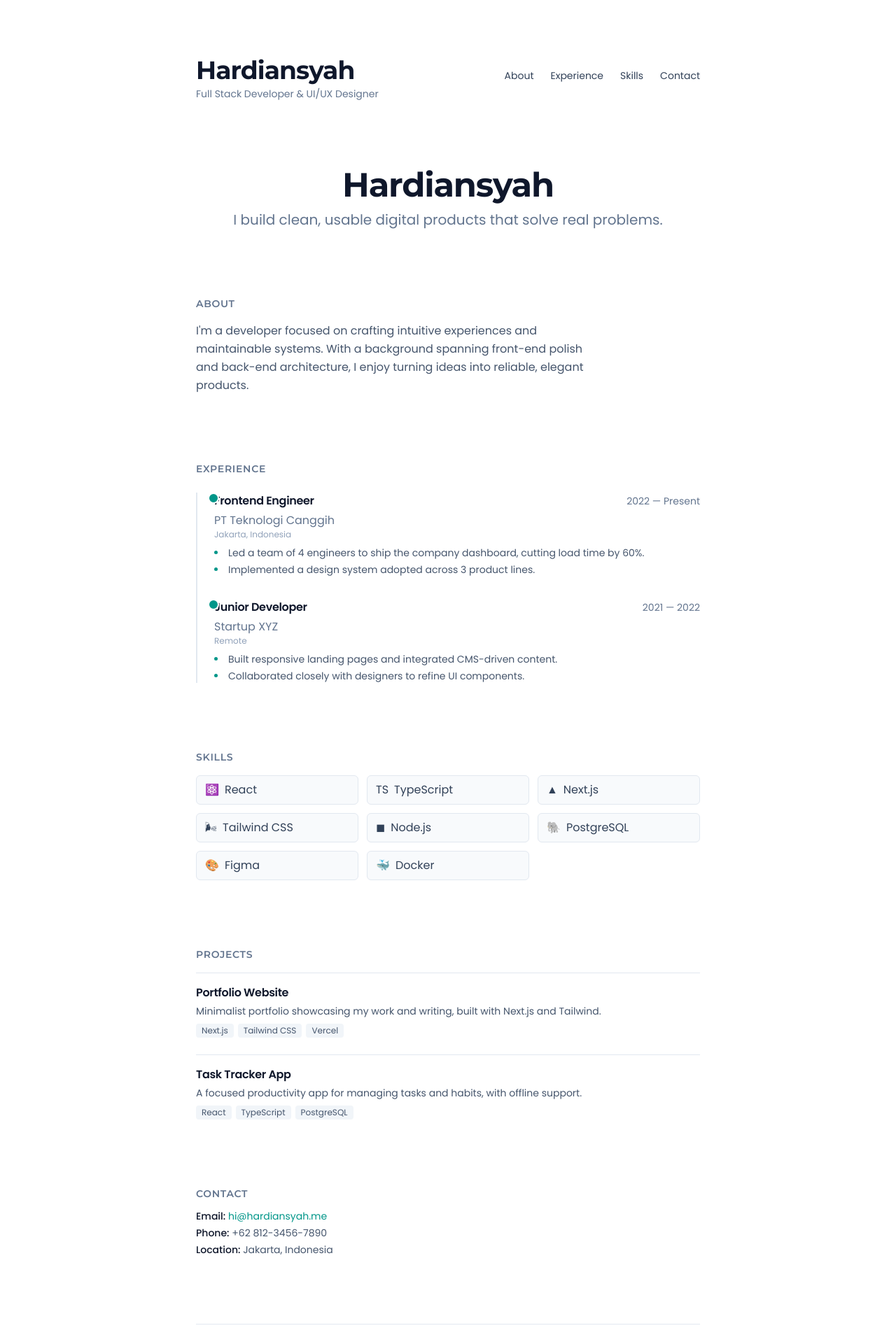
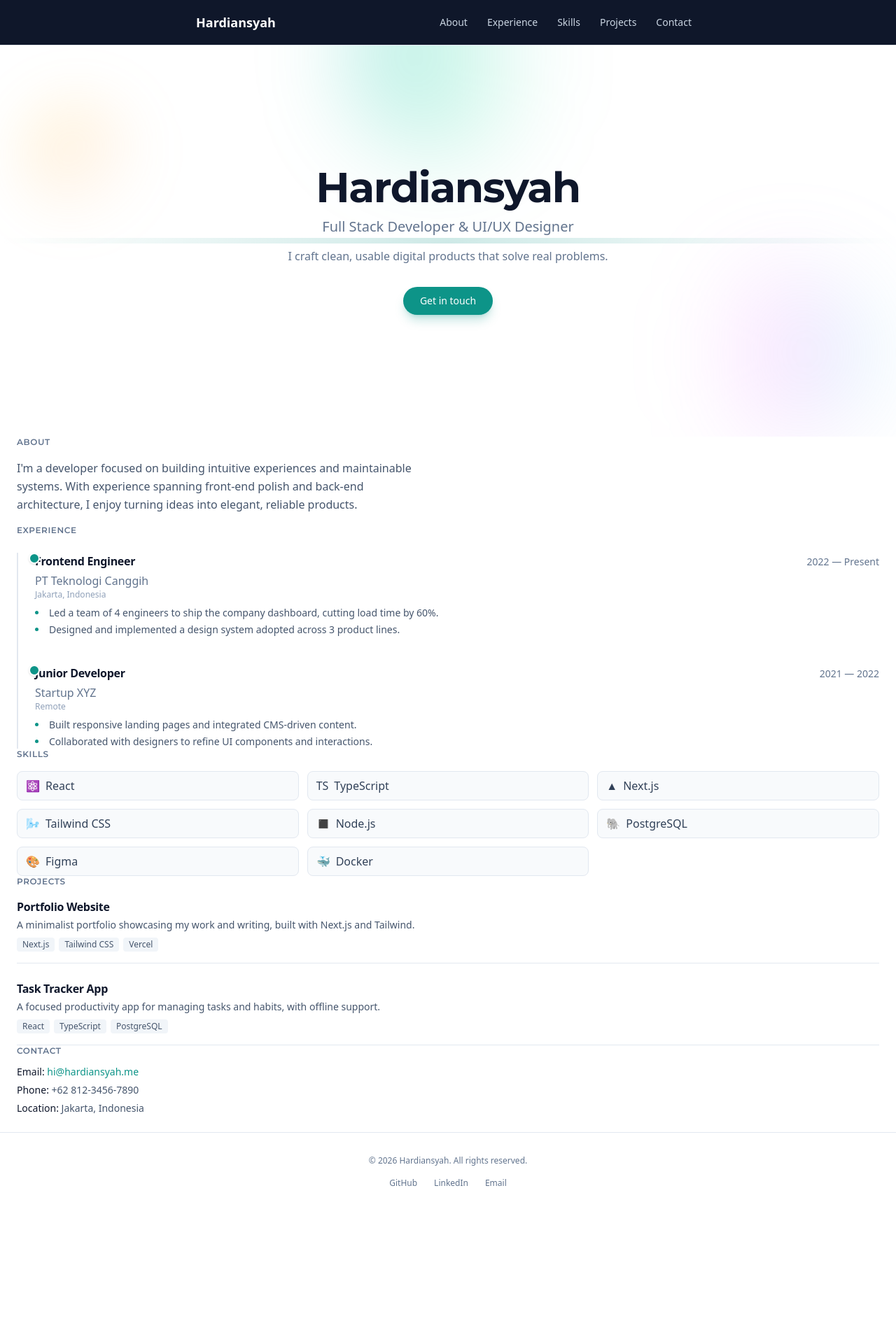
Before and after one commit to hardiansyahid/hardiansyah, a Next.js app: page / in a window 1280 px wide. Shown: the top 1918 px of the page at 70% size. After the commit the page ends 1731 px from the top, so only its background shows below. Built offline with nearby package versions, Linux system fonts and the light colour scheme.

Commit message:
Redesign CV page: dark primary, teal accent, parallax hero, fade-in sections, smooth scroll nav

```diff
--- a/src/app/globals.css
+++ b/src/app/globals.css
@@ -3,26 +3,33 @@
 :root {
   --background: #ffffff;
   --foreground: #171717;
-  --muted: #525252;
-  --border: #e5e5e5;
-  --accent: #0d9488;
+  --primary: #0f172a; /* slate-950 — dark primary */
+  --primary-light: #1e293b; /* slate-900 */
+  --accent: #0d9488; /* teal-600 */
+  --accent-light: #14b8a0; /* teal-500 */
+  --muted: #64748b;
+  --border: #e2e8f0;
 }
 
 @theme inline {
   --color-background: var(--background);
   --color-foreground: var(--foreground);
+  --color-primary: var(--primary);
+  --color-primary-light: var(--primary-light);
+  --color-accent: var(--accent);
   --color-muted: var(--muted);
   --color-border: var(--border);
-  --color-accent: var(--accent);
 }
 
 @media (prefers-color-scheme: dark) {
   :root {
-    --background: #0a0a0a;
-    --foreground: #ededed;
-    --muted: #a1a1aa;
-    --border: #272727;
+    --background: #020617; /* slate-950 almost black */
+    --foreground: #e2e8f0;
+    --primary: #0f172a;
+    --primary-light: #1e293b;
     --accent: #14b8a0;
+    --muted: #94a3b8;
+    --border: #1e293b;
   }
 }
 
@@ -31,6 +38,7 @@
     background: var(--background);
     color: var(--foreground);
     font-family: var(--font-poppins);
+    scroll-behavior: smooth;
   }
 
   h1,
@@ -43,4 +51,24 @@
     font-weight: 600;
     letter-spacing: -0.02em;
   }
+
+  a {
+    color: inherit;
+    text-decoration: none;
+  }
 }
+
+/* decorative keyframes */
+@keyframes pulse-slow {
+  0%,
+  100% {
+    opacity: 0.6;
+  }
+  50% {
+    opacity: 1;
+  }
+}
+
+.animate-pulse-slow {
+  animation: pulse-slow 4s ease-in-out infinite;
+}
--- a/src/app/page.tsx
+++ b/src/app/page.tsx
@@ -1,5 +1,7 @@
 import { poppins, montserrat } from "@/lib/fonts";
 import CopyrightYear from "@/components/CopyrightYear";
+import Parallax from "@/components/Parallax";
+import FadeInSection from "@/components/FadeInSection";
 
 type Job = {
   title: string;
@@ -21,16 +23,24 @@ type Project = {
   link: string;
 };
 
+const navItems = [
+  { label: "About", href: "#about" },
+  { label: "Experience", href: "#experience" },
+  { label: "Skills", href: "#skills" },
+  { label: "Projects", href: "#projects" },
+  { label: "Contact", href: "#contact" },
+];
+
 export default function Home() {
-  // TODO: replace with your real data
+  // TODO: replace these with your real info
   const name = "Hardiansyah";
   const role = "Full Stack Developer & UI/UX Designer";
   const tagline =
-    "I build clean, usable digital products that solve real problems.";
+    "I craft clean, usable digital products that solve real problems.";
 
-  const about = `I'm a developer focused on crafting intuitive experiences and
-    maintainable systems. With a background spanning front-end polish and
-    back-end architecture, I enjoy turning ideas into reliable, elegant
+  const about = `I'm a developer focused on building intuitive experiences and
+    maintainable systems. With experience spanning front-end polish and
+    back-end architecture, I enjoy turning ideas into elegant, reliable
     products.`;
 
   const jobs: Job[] = [
@@ -41,7 +51,7 @@ export default function Home() {
       location: "Jakarta, Indonesia",
       duties: [
         "Led a team of 4 engineers to ship the company dashboard, cutting load time by 60%.",
-        "Implemented a design system adopted across 3 product lines.",
+        "Designed and implemented a design system adopted across 3 product lines.",
       ],
     },
     {
@@ -51,7 +61,7 @@ export default function Home() {
       location: "Remote",
       duties: [
         "Built responsive landing pages and integrated CMS-driven content.",
-        "Collaborated closely with designers to refine UI components.",
+        "Collaborated with designers to refine UI components and interactions.",
       ],
     },
   ];
@@ -71,7 +81,7 @@ export default function Home() {
     {
       title: "Portfolio Website",
       description:
-        "Minimalist portfolio showcasing my work and writing, built with Next.js and Tailwind.",
+        "A minimalist portfolio showcasing my work and writing, built with Next.js and Tailwind.",
       stack: ["Next.js", "Tailwind CSS", "Vercel"],
       link: "#",
     },
@@ -91,77 +101,100 @@ export default function Home() {
   };
 
   return (
-    <main
-      className={`mx-auto max-w-3xl space-y-24 px-6 py-20 text-base ${poppins.className} text-slate-700`}
+    <>
+      {/* ===== Header ===== */}
+      <header className="fixed inset-x-0 top-0 z-40 border-b border-slate-200 bg-primary text-white dark:border-slate-800 dark:bg-primary/90">
+        <div className="mx-auto flex h-16 max-w-3xl items-center justify-between px-6">
+          <a href="#" className="text-lg font-bold">
+            {name}
+          </a>
+          <nav className="hidden gap-1 sm:flex">
+            {navItems.map((item) => (
+              <a
+                key={item.label}
+                href={item.href}
+                className="group relative rounded-md px-3 py-2 text-sm font-medium text-slate-300 transition-all hover:-translate-y-0.5 hover:text-accent"
               >
-      {/* ===== Header ===== */}
-      <header className="flex items-baseline justify-between">
-        <div>
+                {item.label}
+                <span className="absolute inset-0 -z-10 h-full w-full rounded-md bg-accent opacity-0 transition-opacity group-hover:opacity-10" />
+              </a>
+            ))}
+          </nav>
+        </div>
+      </header>
+
+      {/* ===== Hero (with parallax background) ===== */}
+      <section className="relative isolate mt-16 flex min-h-[70vh] items-center justify-center overflow-hidden">
+        {/* parallax decorative blobs */}
+        <div className="absolute inset-0 -z-10">
+          <Parallax speed={0.15} className="absolute -top-32 left-1/2 h-72 w-72 -translate-x-1/2 rounded-full bg-gradient-to-r from-teal-500/30 via-emerald-400/20 to-transparent blur-3xl" />
+          <Parallax speed={0.3} className="absolute bottom-0 right-10 h-60 w-60 rounded-full bg-gradient-to-l from-cyan-400/25 via-fuchsia-400/20 to-transparent blur-3xl" />
+          <Parallax speed={0.2} className="absolute top-20 left-8 h-40 w-40 rounded-full bg-gradient-to-br from-amber-400/20 via-orange-300/15 to-transparent blur-2xl" />
+        </div>
+
+        <div className="pointer-events-none absolute -z-10 h-2 w-full bg-gradient-to-r from-transparent via-accent/20 to-transparent" />
+
+        <FadeInSection className="text-center">
           <h1
-            className={`text-4xl font-extrabold tracking-tight text-slate-900 ${montserrat.className}`}
+            className={`text-5xl font-extrabold tracking-tight text-slate-900 md:text-6xl ${montserrat.className}`}
           >
             {name}
           </h1>
-          <p className="mt-1 text-sm text-slate-500">{role}</p>
+          <p className="mt-3 text-xl text-slate-500 dark:text-slate-400">
+            {role}
+          </p>
+          <p className="mt-4 max-w-xl text-slate-500">{tagline}</p>
+          <div className="mt-8 flex justify-center">
+            <a
+              href="#contact"
+              className="inline-flex items-center justify-center rounded-full bg-accent px-6 py-2.5 text-sm font-medium text-white shadow-lg shadow-accent/25 ring-2 ring-transparent transition-all hover:-translate-y-0.5 hover:bg-accent-light hover:shadow-xl"
+            >
+              Get in touch
+            </a>
           </div>
-        <nav className="hidden gap-6 text-sm sm:flex">
-          <a href="#about" className="hover:text-teal-600">
-            About
-          </a>
-          <a href="#experience" className="hover:text-teal-600">
-            Experience
-          </a>
-          <a href="#skills" className="hover:text-teal-600">
-            Skills
-          </a>
-          <a href="#contact" className="hover:text-teal-600">
-            Contact
-          </a>
-        </nav>
-      </header>
-
-      {/* ===== Hero ===== */}
-      <section className="text-center">
-        <h2
-          className={`text-5xl font-extrabold tracking-tight text-slate-900 ${montserrat.className}`}
-        >
-          {name}
-        </h2>
-        <p className="mt-3 text-xl text-slate-500">{tagline}</p>
+        </FadeInSection>
       </section>
 
       {/* ===== About ===== */}
-      <section id="about">
+      <section id="about" className="px-6 pb-4">
+        <FadeInSection>
           <h3
-          className={`text-sm font-semibold uppercase tracking-wider text-slate-500 ${montserrat.className}`}
+            className={`text-xs font-semibold uppercase tracking-wider text-slate-500 ${montserrat.className}`}
           >
             About
           </h3>
-        <p className="mt-4 max-w-xl leading-relaxed text-slate-600">
+          <p className="mt-4 max-w-xl leading-relaxed text-slate-600 dark:text-slate-300">
             {about}
           </p>
+        </FadeInSection>
       </section>
 
       {/* ===== Experience ===== */}
-      <section id="experience">
+      <section id="experience" className="px-6">
+        <FadeInSection>
           <h3
-          className={`text-sm font-semibold uppercase tracking-wider text-slate-500 ${montserrat.className}`}
+            className={`text-xs font-semibold uppercase tracking-wider text-slate-500 ${montserrat.className}`}
           >
             Experience
           </h3>
-        <div className="mt-6 space-y-8 border-l-2 border-slate-200 pl-0 sm:pl-6">
+          <div className="mt-6 space-y-10 border-l-2 border-slate-200 pl-0 sm:pl-6">
             {jobs.map((job) => (
-            <div key={`${job.title}-${job.company}`} className="relative pl-8 sm:pl-0">
-              <span className="absolute left-[-9px] top-0 hidden h-4 w-4 rounded-full border-2 border-white bg-teal-600 sm:block" />
+              <div
+                key={`${job.title}-${job.company}`}
+                className="relative pl-8 sm:pl-0"
+              >
+                <span className="absolute left-[-9px] top-0 hidden h-4 w-4 rounded-full border-2 border-white bg-accent shadow sm:block" />
                 <div className="mb-1 flex flex-col sm:flex-row sm:items-baseline sm:justify-between">
-                <h4 className="font-semibold text-slate-900">{job.title}</h4>
+                  <h4 className="font-semibold text-slate-900">
+                    {job.title}
+                  </h4>
                   <time className="text-sm text-slate-500">{job.period}</time>
                 </div>
                 <p className="text-slate-500">{job.company}</p>
                 {job.location && (
                   <p className="text-xs text-slate-400">{job.location}</p>
                 )}
-              <ul className="mt-2 list-disc list-inside space-y-1 text-sm text-slate-600 marker:text-teal-600">
+                <ul className="mt-2 list-disc list-inside space-y-1 text-sm text-slate-600 marker:text-accent">
                   {job.duties.map((d) => (
                     <li key={d}>{d}</li>
                   ))}
@@ -169,103 +202,126 @@ export default function Home() {
               </div>
             ))}
           </div>
+        </FadeInSection>
       </section>
 
       {/* ===== Skills ===== */}
-      <section id="skills">
+      <section id="skills" className="px-6">
+        <FadeInSection>
           <h3
-          className={`text-sm font-semibold uppercase tracking-wider text-slate-500 ${montserrat.className}`}
+            className={`text-xs font-semibold uppercase tracking-wider text-slate-500 ${montserrat.className}`}
           >
             Skills
           </h3>
-        {/* eslint-disable-next-line @typescript-eslint/no-explicit-any */}
           <ul className="mt-4 grid grid-cols-2 gap-3 sm:grid-cols-3" role="list">
             {skills.map((s) => (
               <li
                 key={s.name}
-              className="flex items-center gap-2 rounded-md border border-slate-200 bg-slate-50 px-3 py-2 text-slate-700"
+                className="flex items-center gap-2 rounded-lg border border-slate-200 bg-slate-50 px-3 py-2 text-slate-700 transition-colors hover:border-accent hover:bg-white dark:border-slate-800 dark:bg-slate-900/40"
               >
                 <span className="text-base">{s.icon}</span>
                 <span>{s.name}</span>
               </li>
             ))}
           </ul>
+        </FadeInSection>
       </section>
 
       {/* ===== Projects ===== */}
-      <section id="projects">
+      <section id="projects" className="px-6">
+        <FadeInSection>
           <h3
-          className={`text-sm font-semibold uppercase tracking-wider text-slate-500 ${montserrat.className}`}
+            className={`text-xs font-semibold uppercase tracking-wider text-slate-500 ${montserrat.className}`}
           >
             Projects
           </h3>
           <div className="mt-4 space-y-6">
             {projects.map((p) => (
-            <div key={p.title} className="border-t border-slate-200 pt-4">
-              <h4 className="font-semibold text-slate-900">{p.title}</h4>
-              <p className="mt-1 text-sm text-slate-600">{p.description}</p>
+              <div
+                key={p.title}
+                className="group border-b border-slate-200 pb-4 transition-all hover:border-accent dark:border-slate-800"
+              >
+                <div className="flex items-start justify-between">
+                  <h4 className="font-semibold text-slate-900 group-hover:text-accent">
+                    {p.title}
+                  </h4>
+                  {p.link !== "#" && (
+                    <a
+                      href={p.link}
+                      target="_blank"
+                      rel="noopener noreferrer"
+                      className="text-sm font-medium text-accent opacity-0 transition-opacity group-hover:opacity-100"
+                    >
+                      View →
+                    </a>
+                  )}
+                </div>
+                <p className="mt-1 text-sm text-slate-600 dark:text-slate-300">
+                  {p.description}
+                </p>
                 <div className="mt-2 flex flex-wrap gap-1.5 text-xs">
                   {p.stack.map((t) => (
                     <span
                       key={t}
-                    className="rounded bg-slate-100 px-2 py-0.5 text-slate-600"
+                      className="rounded bg-slate-100 px-2 py-0.5 text-slate-600 dark:bg-slate-800 dark:text-slate-300"
                     >
                       {t}
                     </span>
                   ))}
                 </div>
-              {p.link !== "#" && (
-                <a
-                  href={p.link}
-                  target="_blank"
-                  rel="noopener noreferrer"
-                  className="mt-2 inline-block text-sm font-medium text-teal-600 hover:underline"
-                >
-                  View project →
-                </a>
-              )}
               </div>
             ))}
           </div>
+        </FadeInSection>
       </section>
 
       {/* ===== Contact ===== */}
-      <section id="contact">
+      <section id="contact" className="px-6 pb-6">
+        <FadeInSection>
           <h3
-          className={`text-sm font-semibold uppercase tracking-wider text-slate-500 ${montserrat.className}`}
+            className={`text-xs font-semibold uppercase tracking-wider text-slate-500 ${montserrat.className}`}
           >
             Contact
           </h3>
-        <div className="mt-3 space-y-1 text-sm text-slate-600">
+          <div className="mt-3 space-y-1.5 text-sm text-slate-600 dark:text-slate-300">
             <p>
-            <span className="font-medium text-slate-900">Email:</span>{" "}
+              <span className="font-medium text-slate-900 dark:text-slate-200">
+                Email:
+              </span>{" "}
               <a
                 href={`mailto:${contact.email}`}
-              className="text-teal-600 hover:underline"
+                className="text-accent hover:underline"
               >
                 {contact.email}
               </a>
             </p>
             <p>
-            <span className="font-medium text-slate-900">Phone:</span>{" "}
+              <span className="font-medium text-slate-900 dark:text-slate-200">
+                Phone:
+              </span>{" "}
               {contact.phone}
             </p>
             <p>
-            <span className="font-medium text-slate-900">Location:</span>{" "}
+              <span className="font-medium text-slate-900 dark:text-slate-200">
+                Location:
+              </span>{" "}
               {contact.location}
             </p>
           </div>
+        </FadeInSection>
       </section>
 
       {/* ===== Footer ===== */}
-      <footer className="border-t border-slate-200 pt-6 text-center text-xs text-slate-500">
-        <p>© <CopyrightYear /> {name}. All rights reserved.</p>
-        <div className="mt-3 flex gap-4 justify-center">
+      <footer className="border-t border-slate-200 px-6 pb-8 pt-8 text-center text-xs text-slate-500 dark:border-slate-800 dark:text-slate-400">
+        <p>
+          © <CopyrightYear /> {name}. All rights reserved.
+        </p>
+        <div className="mt-4 flex justify-center gap-6">
           <a
             href="https://github.com/hardiansyah"
             target="_blank"
             rel="noopener noreferrer"
-            className="hover:text-teal-600"
+            className="transition-colors hover:text-accent"
           >
             GitHub
           </a>
@@ -273,12 +329,18 @@ export default function Home() {
             href="https://linkedin.com/in/hardiansyah"
             target="_blank"
             rel="noopener noreferrer"
-            className="hover:text-teal-600"
+            className="transition-colors hover:text-accent"
           >
             LinkedIn
           </a>
+          <a
+            href="mailto:hi@hardiansyah.me"
+            className="transition-colors hover:text-accent"
+          >
+            Email
+          </a>
         </div>
       </footer>
-    </main>
+    </>
   );
 }
--- /dev/null
+++ b/src/components/FadeInSection.tsx
@@ -0,0 +1,51 @@
+"use client";
+import { ReactNode, useEffect, useRef, useState } from "react";
+
+type Props = {
+  children: ReactNode;
+  className?: string;
+};
+
+/**
+ * Wraps content and fades + slides it up when it enters the viewport.
+ */
+export default function FadeInSection({ children, className }: Props) {
+  const ref = useRef<HTMLDivElement>(null);
+  const [visible, setVisible] = useState(false);
+
+  useEffect(() => {
+    const el = ref.current;
+    if (!el) return;
+
+    // If already visible (e.g. on first load within threshold), show immediately.
+    const check = () => {
+      const rect = el.getBoundingClientRect();
+      if (rect.top <= window.innerHeight * 0.9) setVisible(true);
+    };
+    check();
+
+    const obs = new IntersectionObserver(
+      ([entry]) => {
+        if (entry.isIntersecting) setVisible(true);
+      },
+      { threshold: 0.1, rootMargin: "0px 0px -10% 0px" }
+    );
+    obs.observe(el);
+    return () => obs.disconnect();
+  }, []);
+
+  return (
+    <div
+      ref={ref}
+      className={
+        "transition-all duration-700 ease-out " +
+        (visible
+          ? "opacity-100 translate-y-0"
+          : "opacity-0 translate-y-8") +
+        (className ? ` ${className}` : "")
+      }
+    >
+      {children}
+    </div>
+  );
+}
--- /dev/null
+++ b/src/components/Parallax.tsx
@@ -0,0 +1,42 @@
+"use client";
+import { ReactNode, useEffect, useState } from "react";
+
+type Props = {
+  children: ReactNode;
+  speed?: number;
+  className?: string;
+};
+
+/**
+ * Applies a vertical parallax translate to its children based on window scroll.
+ * Pass a speed between 0 (no movement) and 1 (same speed as scroll).
+ */
+export default function Parallax({ children, speed = 0.3, className }: Props) {
+  const [offset, setOffset] = useState(0);
+
+  useEffect(() => {
+    let ticking = false;
+    const update = () => {
+      setOffset(window.scrollY);
+      ticking = false;
+    };
+    const onScroll = () => {
+      if (!ticking) {
+        requestAnimationFrame(update);
+        ticking = true;
+      }
+    };
+    window.addEventListener("scroll", onScroll);
+    update();
+    return () => window.removeEventListener("scroll", onScroll);
+  }, []);
+
+  return (
+    <div
+      className={className}
+      style={{ transform: `translateY(${offset * speed}px)` }}
+    >
+      {children}
+    </div>
+  );
+}
```
Lines whose indentation alone changed are shown as unchanged.
